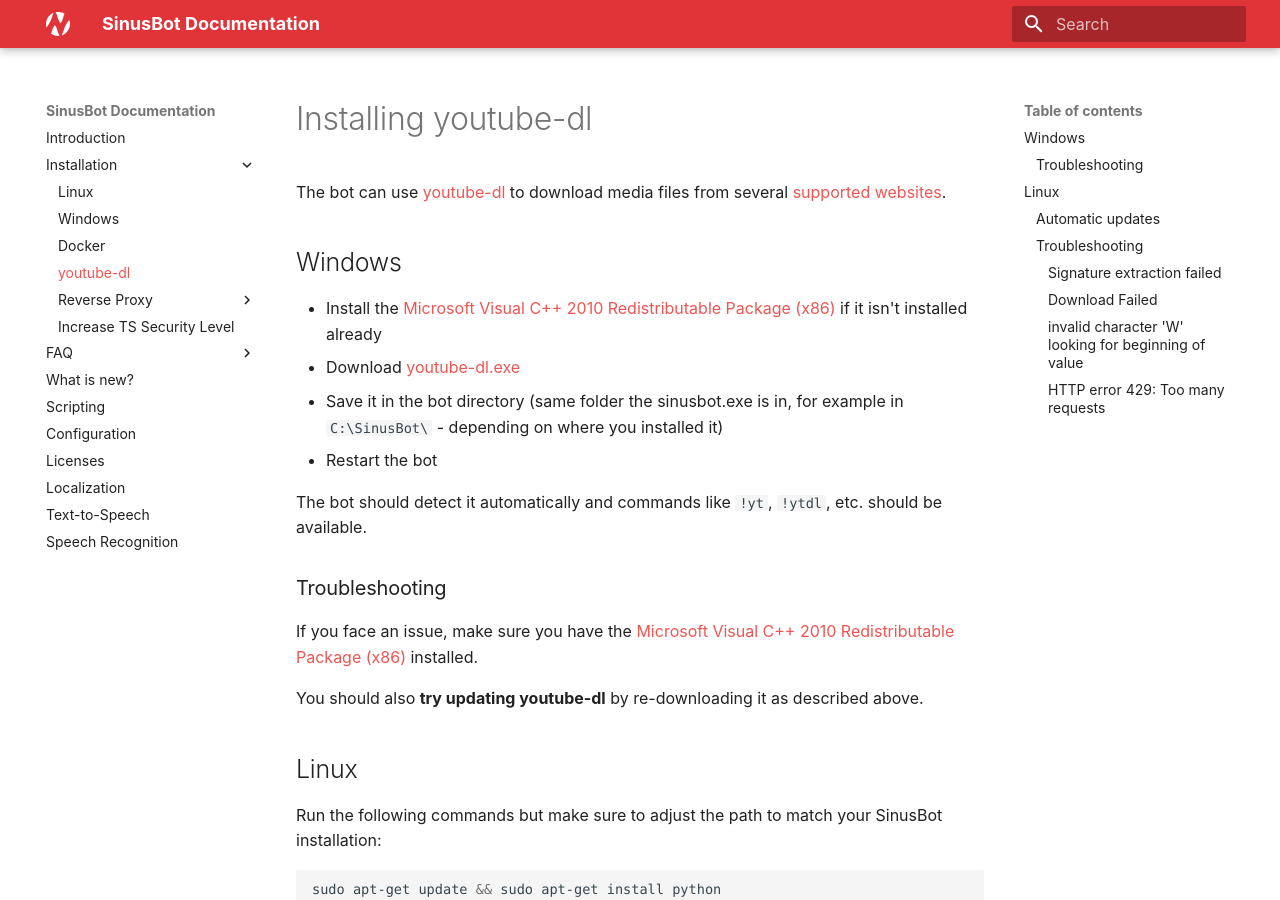
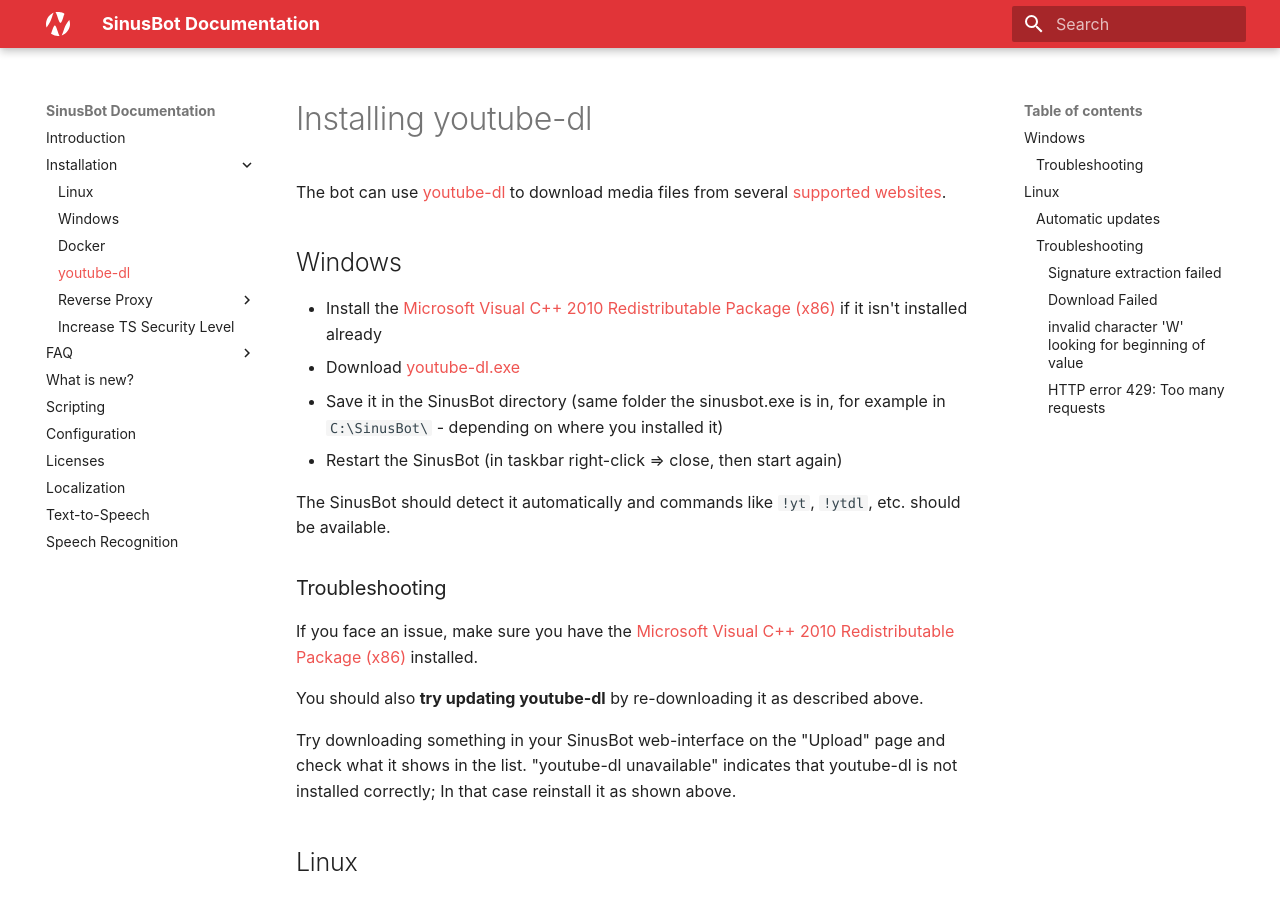
Before and after one commit to SinusBot/docs, an MkDocs documentation site: the page built from docs/youtube-dl.md, in a window 1280 px wide and 900 px high. Built offline with MkDocs 1.6.1 and Material for MkDocs 9.7.7, drawn with Linux system fonts in a browser that asks for light colours.

Commit message:
youtube-dl: clarify windows section

```diff
--- a/docs/youtube-dl.md
+++ b/docs/youtube-dl.md
@@ -6,16 +6,18 @@
 
 - Install the [Microsoft Visual C++ 2010 Redistributable Package (x86)](https://www.microsoft.com/en-US/download/details.aspx?id=5555) if it isn't installed already
 - Download [youtube-dl.exe](https://yt-dl.org/downloads/latest/youtube-dl.exe)
-- Save it in the bot directory (same folder the sinusbot.exe is in, for example in `C:\SinusBot\` - depending on where you installed it)
-- Restart the bot
+- Save it in the SinusBot directory (same folder the sinusbot.exe is in, for example in `C:\SinusBot\` - depending on where you installed it)
+- Restart the SinusBot (in taskbar right-click => close, then start again)
 
-The bot should detect it automatically and commands like `!yt`, `!ytdl`, etc. should be available.
+The SinusBot should detect it automatically and commands like `!yt`, `!ytdl`, etc. should be available.
 
 ### Troubleshooting
 
 If you face an issue, make sure you have the [Microsoft Visual C++ 2010 Redistributable Package (x86)](https://www.microsoft.com/en-US/download/details.aspx?id=5555) installed.
 
 You should also **try updating youtube-dl** by re-downloading it as described above.
+
+Try downloading something in your SinusBot web-interface on the "Upload" page and check what it shows in the list. "youtube-dl unavailable" indicates that youtube-dl is not installed correctly; In that case reinstall it as shown above.
 
 ## Linux
 
```
